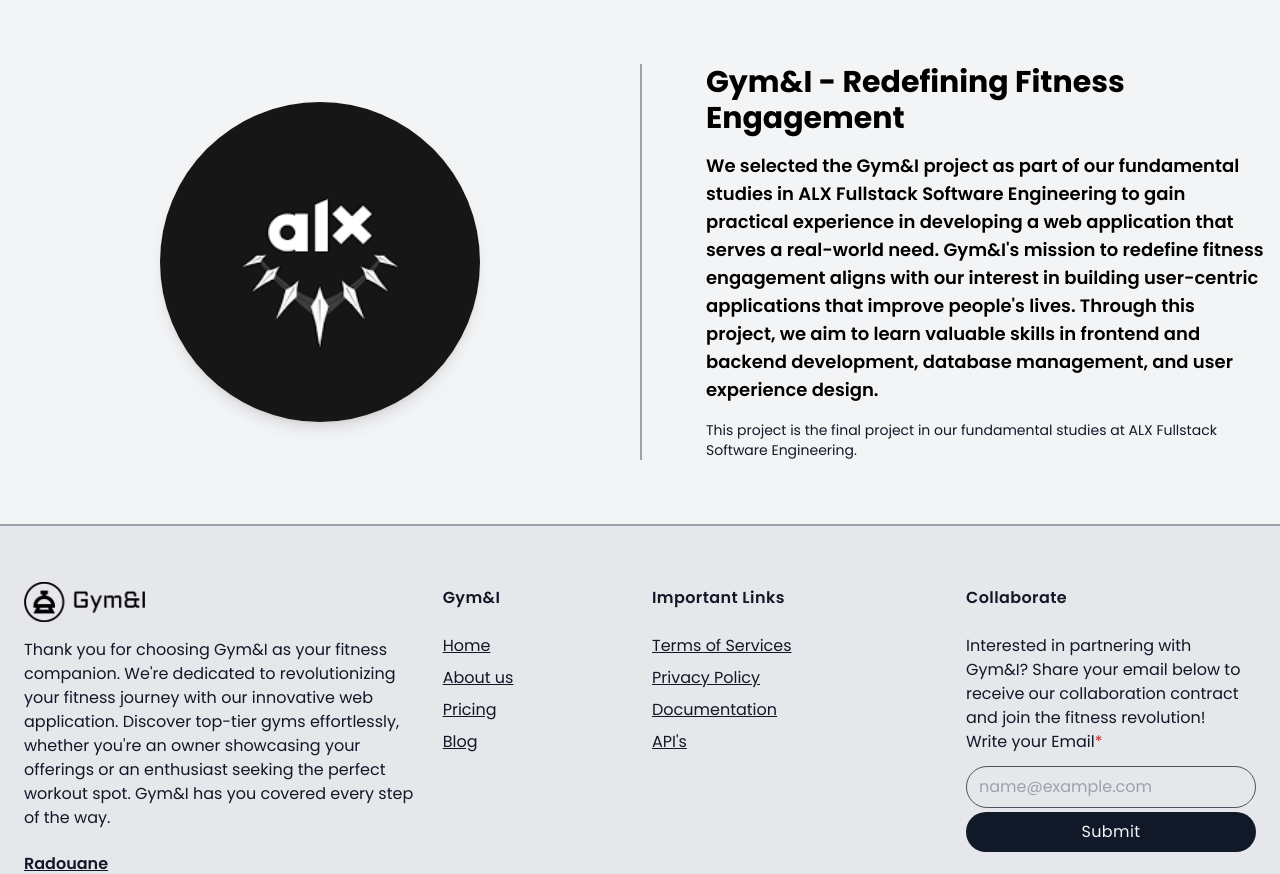
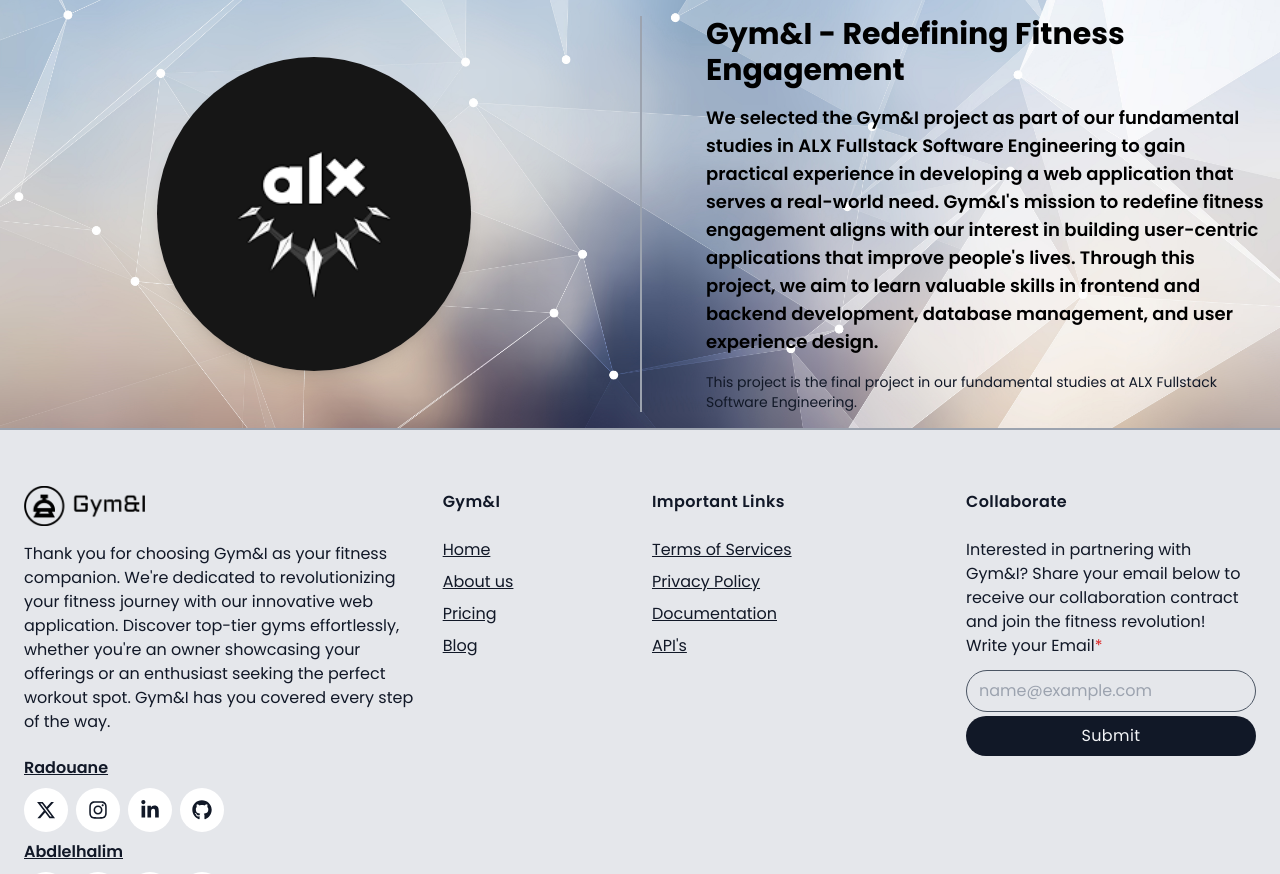
Before and after one commit to RadouaneAbn/Gym-I, a FastAPI app: page /about in a window 1280 px wide. Shown: the part 55-929 px from the top of the page. Run offline with FastAPI, Linux system fonts and the light colour scheme; some libraries are stand-ins or nearby versions.

Commit message:
last updates

```diff
--- a/frontend/templates/about.html
+++ b/frontend/templates/about.html
@@ -55,22 +55,28 @@
             </div>
     </header>
     <main class="container-mt-20 ">
-        <section class="bg-gray-100 py-16">
-            <div class="container mx-auto flex flex-col lg:flex-row items-center justify-center">
+        <section class="bg-gray-100 z-90">
+            <div class="flex flex-col items-center z-10 md:flex-row">
+                <div class="relative">
+                    <div class="container-mt-2 flex flex-col lg:flex-row items-center justify-center bg-cover bg-center py-4" style="background-image: url('frontend/images/9213.jpg');">
                         <!-- Image -->
-                <div class="flex justify-center items-center lg:w-[50%]">
+                        <div class="flex justify-center items-center lg:w-[50%] lg:pr-3 relative">
                             <img src="frontend/images/alx-logo.png" alt="Gym&I Gym" class="w-[50%] rounded-full shadow-lg shadow-dark-3">
                         </div>
                         <!-- Description -->
-                <div class="lg:w-1/2 lg:pl-16 mt-8 lg:mt-0 text-center lg:text-left px-4  border-l-2 border-gray-400">
+                        <div class="lg:w-1/2 lg:pl-16 mt-8 lg:mt-0 text-center lg:text-left px-4 lg:border-l-2 lg:border-gray-400">
                             <h2 class="text-3xl font-bold text-black mb-4">Gym&I - Redefining Fitness Engagement</h2>
                             <p class="text-lg text-black font-semibold">
                                 We selected the Gym&I project as part of our fundamental studies in ALX Fullstack Software Engineering to gain practical experience in developing a web application that serves a real-world need. Gym&I's mission to redefine fitness engagement aligns with our interest in building user-centric applications that improve people's lives. Through this project, we aim to learn valuable skills in frontend and backend development, database management, and user experience design.
                             </p>
-                    <p class="text-sm text-gray-900 mt-4">This project is the final project in our fundamental studies at ALX Fullstack Software Engineering.</p>
+                            <p class="text-sm lg:text-gray-900 text-gray-200 mt-4">This project is the final project in our fundamental studies at ALX Fullstack Software Engineering.</p>
+                        </div>
+                    </div>
                 </div>
             </div>
         </section>
+
+
     </main>
 
 
--- a/frontend/templates/index.html
+++ b/frontend/templates/index.html
@@ -29,7 +29,7 @@
   <header class="md:sticky top-0 z-20 bg-white bg-opacity-50 border-gray-200 border-b-1 md:backdrop-blur-lg">
     <nav class="flex justify-between items-center w-[92%] mx-auto">
         <div class="flex py-2">
-            <a href="/"><img class="w-28 cursor-pointer" src="frontend/images/gymi-high-resolution-logo-black-transparent (1).png" alt="..."></a>
+            <a href="/"><img class="w-28 cursor-pointer" src="frontend/images/gymi-high-resolution-logo-transparent.png" alt="..."></a>
           </div>
         <div
             class="nav-links z-20 duration-500 md:static absolute md:bg-transparent bg-gray-200 bg-opacity-90 md:min-h-fit min-h-[60vh] left-0 top-[-100%] md:w-auto  w-full flex items-center px-5">
@@ -140,7 +140,7 @@
   <div class="container mx-auto py-14 px-6">
     <div class="grid md:grid-cols-12 grid-cols-1 gap-6">
       <div class="lg:col-span-4 cols-span-12 md:col-span-3">
-        <a href="#"><img class="h-10" src="frontend/images/gymi-high-resolution-logo-black-transparent (1).png" alt="logo"></a>
+        <a href="#"><img class="h-10" src="frontend/images/gymi-high-resolution-logo-transparent.png" alt="logo"></a>
         <p class="mt-4">
           Thank you for choosing Gym&I as your
           fitness companion. We're dedicated to revolutionizing your
--- a/frontend/templates/offers.html
+++ b/frontend/templates/offers.html
@@ -28,7 +28,7 @@
   <header class="md:sticky top-0 z-20 bg-white bg-opacity-50 border-gray-200 border-b-1 md:backdrop-blur-lg border-b-2 border-gay-500">
     <nav class="flex justify-between items-center w-[92%] mx-auto">
         <div class="flex py-2">
-            <a href="/"><img class="w-28 cursor-pointer" src="frontend/images/gymi-high-resolution-logo-black-transparent (1).png" alt="..."></a>
+            <a href="/"><img class="w-28 cursor-pointer" src="frontend/images/gymi-high-resolution-logo-transparent.png" alt="..."></a>
           </div>
         <div
             class="nav-links z-20 duration-500 md:static absolute md:bg-transparent bg-gray-200 bg-opacity-90 md:min-h-fit min-h-[60vh] left-0 top-[-100%] md:w-auto  w-full flex items-center px-5">
```
Also changed, not shown: frontend/images/9213.jpg (added). Lines whose indentation alone changed are shown as unchanged.
